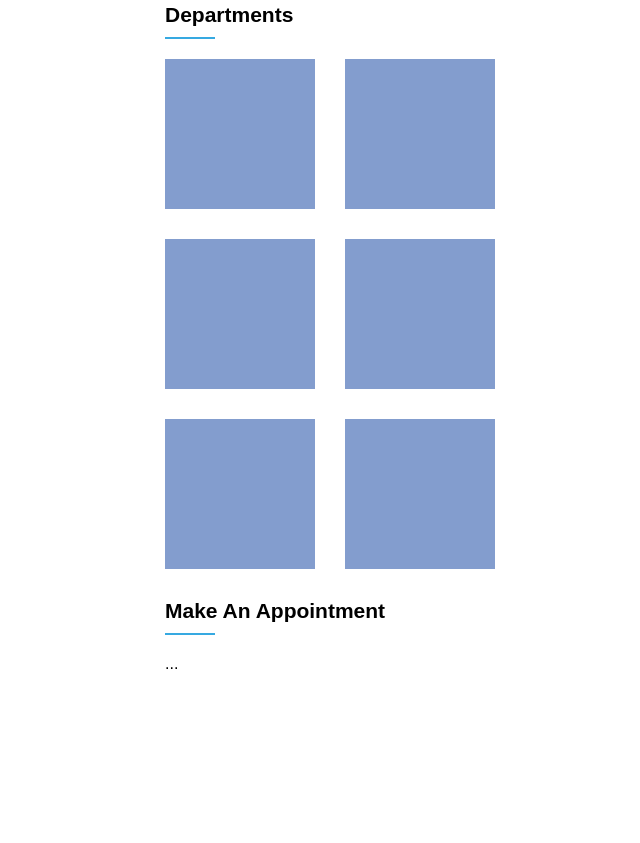
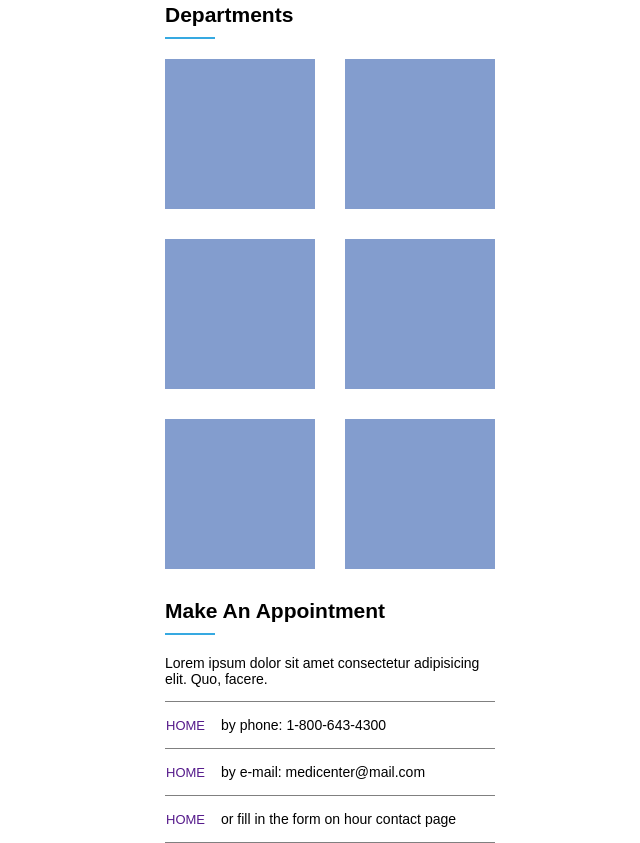
Before and after one commit to kareenketleen/Template_Flexbox, a plain HTML site: page index.html in a window 1280 px wide. Shown: the part 817-1660 px from the top of the page, without its empty margins (640-1280 px from the left). Before the commit the page ends 1490 px from the top, so only its background shows below. Drawn offline with Linux system fonts and the light colour scheme.

Commit message:
appointments - falta icones

```diff
--- a/assets/css/template.css
+++ b/assets/css/template.css
@@ -188,3 +188,27 @@ nav a:hover {
   justify-content: space-between;
   flex-direction: column;
 }
+
+.contacts {
+  font-size: 14px;
+  border-top: 1px solid gray;
+}
+
+.contact {
+  border-bottom: 1px solid gray;
+  display: flex;
+  padding-top: 15px;
+  padding-right: 15px;
+  padding-bottom: 15px;
+}
+
+.contact a {
+  border: 1px solid white;
+  font-size: 13px;
+  text-decoration: none;
+  padding-right: 15px;
+}
+
+.widget_body p {
+  font-size: 14px;
+}
--- a/index.html
+++ b/index.html
@@ -110,7 +110,38 @@
               <div class="widget_title_text">Make An Appointment</div>
               <div class="widget_title_bar"></div>
             </div>
-            <div class="widget_body">...</div>
+            <div class="widget_body">
+              <div class="desc">
+                <p>
+                  Lorem ipsum dolor sit amet consectetur adipisicing elit. Quo,
+                  facere.
+                </p>
+              </div>
+              <div class="contacts">
+                <div class="contact">
+                  <div class="icon">
+                    <a href="">HOME</a>
+                  </div>
+                  <div class="info">by phone: 1-800-643-4300</div>
+                </div>
+                <div class="contact">
+                  <div class="icon">
+                    <i class=""></i>
+                    <a href="">HOME</a>
+                  </div>
+                  <div class="info">by e-mail: medicenter@mail.com</div>
+                </div>
+                <div class="contact">
+                  <div class="icon">
+                    <i class=""></i>
+                    <a href="">HOME</a>
+                  </div>
+                  <div class="info">
+                    or fill in the form on hour contact page
+                  </div>
+                </div>
+              </div>
+            </div>
           </div>
         </aside>
       </div>
```
